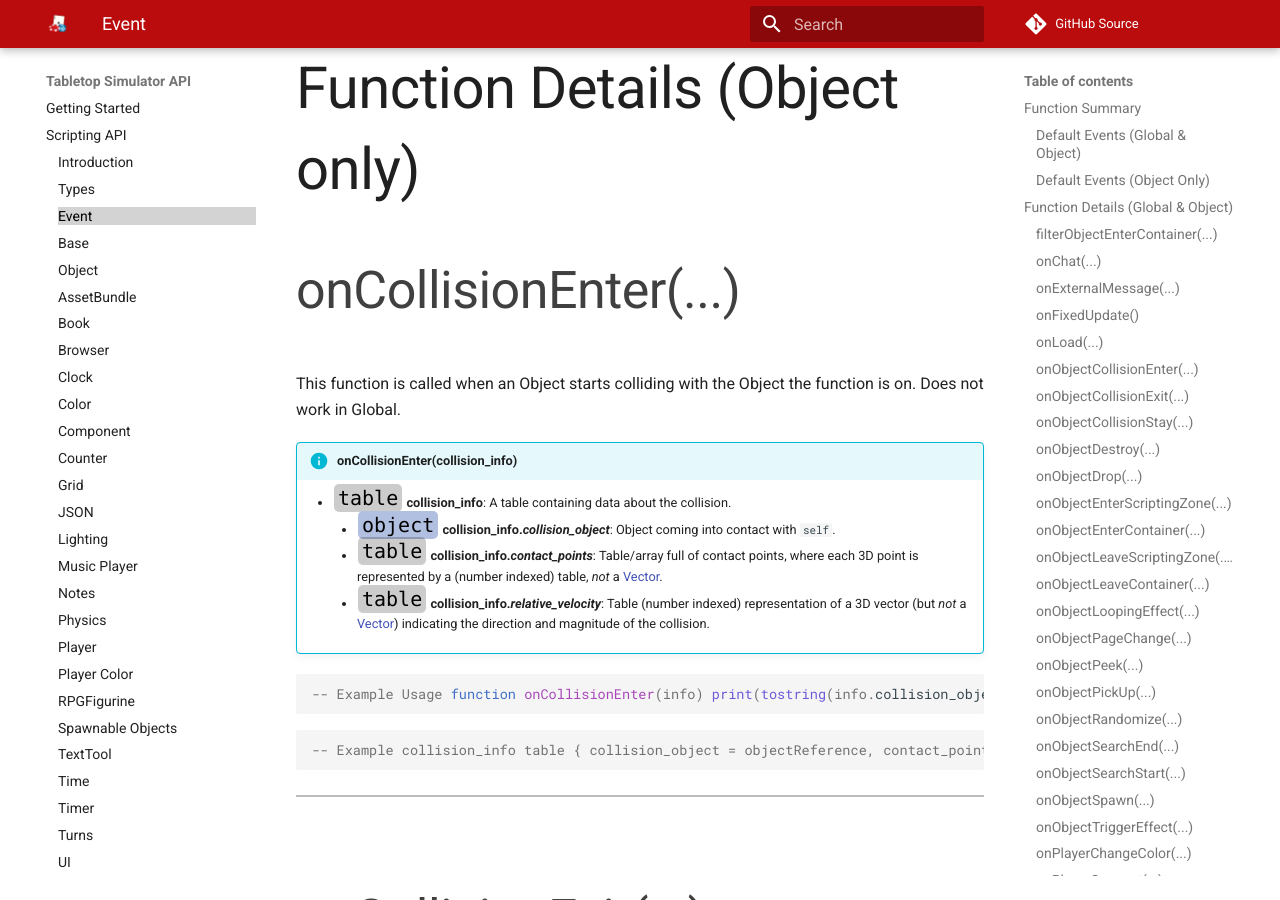
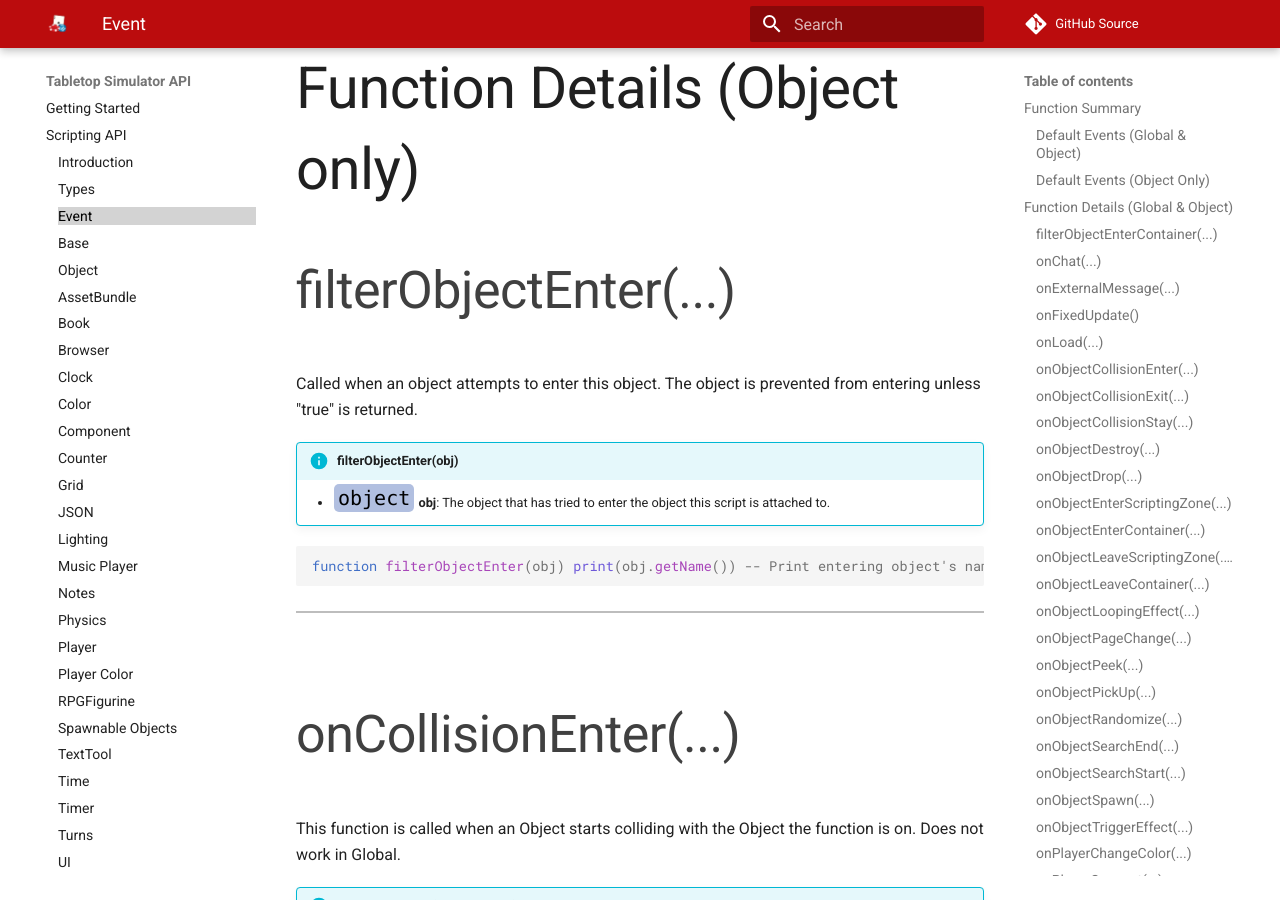
Before and after one commit to Berserk-Games/Tabletop-Simulator-API, an MkDocs documentation site: the page built from docs/event.md, in a window 1280 px wide and 900 px high, scrolled down 18822 px. Built offline with MkDocs 1.6.1 and Material for MkDocs 9.7.7, drawn with Linux system fonts in a browser that asks for light colours; comment, search, counter and statistics services are not loaded; some of the changed text lies outside the part shown.

Commit message:
filterObjectEnter moved too the right position to restore the alphabetical order

````diff
--- a/docs/event.md
+++ b/docs/event.md
@@ -651,6 +651,24 @@ end
 
 ##Function Details (Object only)
 
+
+###filterObjectEnter(...)
+
+Called when an object attempts to enter this object. The object is prevented from entering unless "true" is returned.
+
+!!!info "filterObjectEnter(obj)"
+	* [<span class="tag obj"></span>](types.md)&nbsp;**obj**: The object that has tried to enter the object this script is attached to.
+
+``` Lua
+function filterObjectEnter(obj)
+	print(obj.getName()) -- Print entering object's name
+	return true -- Allows object to enter.
+end
+```
+
+
+---
+
 ###onCollisionEnter(...)
 
 This function is called when an Object starts colliding with the Object the function is on. Does not work in Global.
@@ -783,22 +801,6 @@ end
 
 ---
 
-###filterObjectEnter(...)
-
-Called when an object attempts to enter this object. The object is prevented from entering unless "true" is returned.
-
-!!!info "filterObjectEnter(obj)"
-	* [<span class="tag obj"></span>](types.md)&nbsp;**obj**: The object that has tried to enter the object this script is attached to.
-
-``` Lua
-function filterObjectEnter(obj)
-	print(obj.getName()) -- Print entering object's name
-	return true -- Allows object to enter.
-end
-```
-
-
----
 
 ###onPeek(...)
 
````
